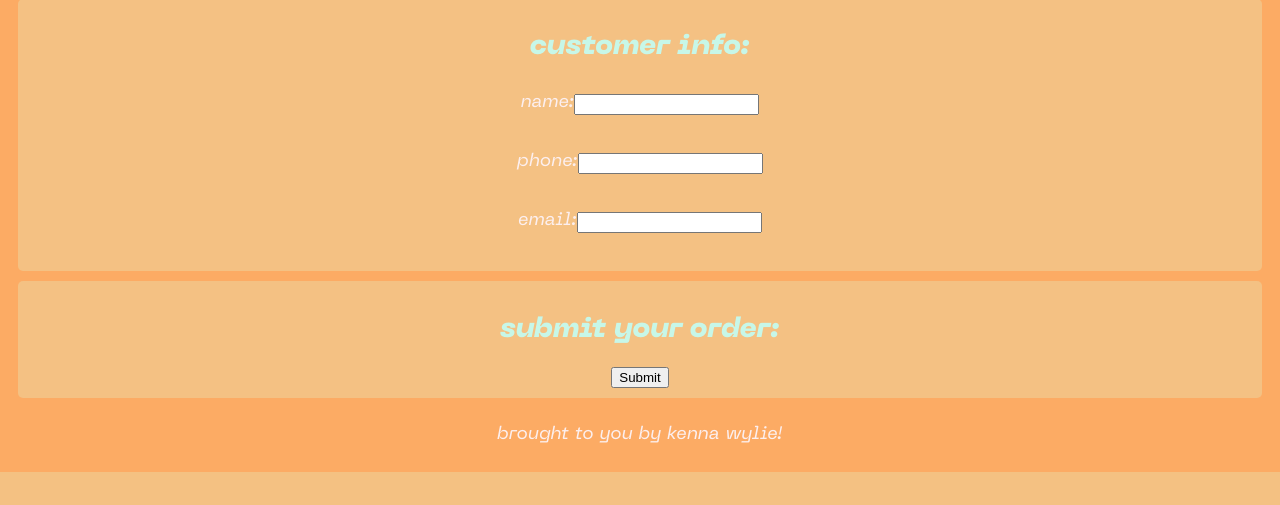
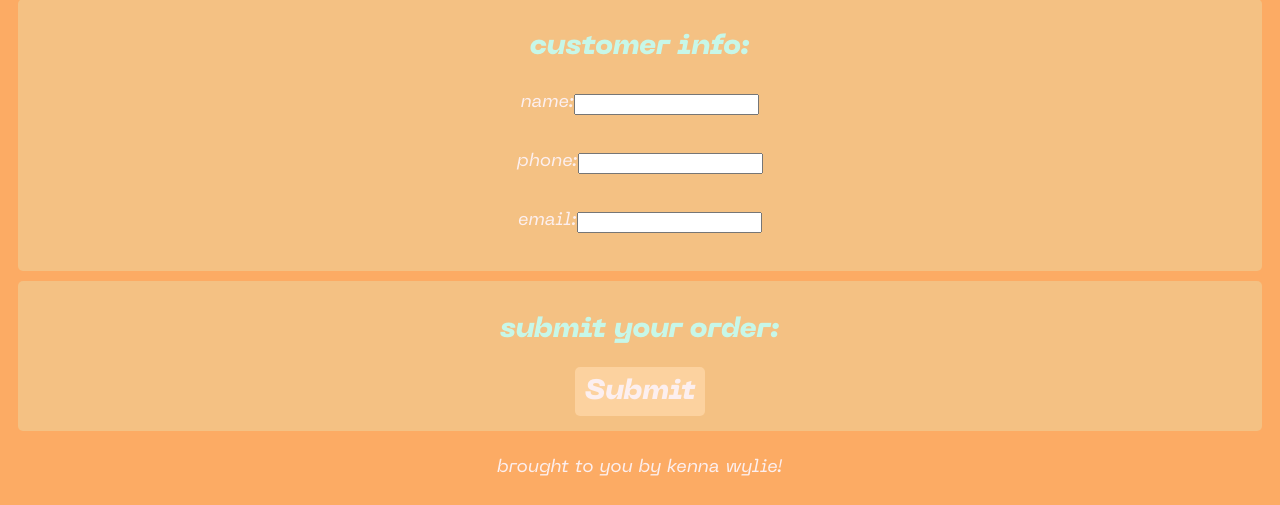
Before and after one commit to kennajw/cs412-django, a Django app: page /restaurant/order in a window 1280 px wide. Shown: the part 1029-1534 px from the top of the page. Before the commit the page ends 1501 px from the top, so only its background shows below. Run offline with Django 4.2, Linux system fonts and the light colour scheme.

Commit message:
added some comments

```diff
--- a/restaurant/templates/restaurant/base.html
+++ b/restaurant/templates/restaurant/base.html
@@ -12,6 +12,7 @@
             <h1 class="maintitle">punjab palace</h1>
         </div>
 
+        <!-- nav bar -->
         <nav>
             <ul class="nav">
                 <li><a href="{% url 'main' %}">main page</a></li>
--- a/restaurant/templates/restaurant/main.html
+++ b/restaurant/templates/restaurant/main.html
@@ -8,11 +8,13 @@
  <div>
     <h1>welcome!</h1>
 
+    <!-- punjab palace image -->
     <div class="img-container">
         <img src="/static/images/punjab-palace.jpg" alt="punjab palace storefront">
     </div>
 
     <div class="row">
+        <!-- hours -->
         <div class="form">
             <h2>hours:</h2>
             <ul class="hours">
@@ -21,10 +23,12 @@
                 <li>Sun: 11AM-10:45PM</li>
             </ul>
         </div>
+        <!-- location -->
         <div class="form">
             <h2>location:</h2>
             <p>109 Brighton Ave, Boston, MA 02134</p>
         </div>
+        <!-- about -->
         <div class="form">
             <h2>about:</h2>
             <p>Classic North Indian meals with spicy options in a spare space with a screen for Bollywood films.</p>
--- a/restaurant/templates/restaurant/order.html
+++ b/restaurant/templates/restaurant/order.html
@@ -12,10 +12,13 @@
         <!-- the CSRF token is a security measure to verify that the web app only
          accepts a form that was authentically generated by this app. -->
         {% csrf_token %}
+
+        <!-- order form -->
         <div class="form">
             <h2>select your items:</h2>
             <div>
                 <p><input type="checkbox" name="order" value="chicken tikka masala" onclick="">chicken tikka masala ($13)</p>
+                <!-- additional options for tikka masala -->
                 <ul>
                     <li>
                         <p><input type="radio" name="order" value="-mild">mild</p>
@@ -33,16 +36,19 @@
             </div>
         </div>
 
+        <!-- daily special -->
         <div class="form">
             <h2>special:</h2>
             <p><input type="checkbox" name="order" value="{{special}}">{{special}}</p>
         </div>
 
+        <!-- text area for any additional instructions -->
         <div class="form">
             <h2>special instructions:</h2>
             <textarea name="" id="" rows="5" cols="50"></textarea>
         </div>
 
+        <!-- customer info -->
         <div class="form">
             <h2>customer info:</h2>
             <p>name:  <input type="text" name="name" required="required"></p>
@@ -50,10 +56,11 @@
             <p>email:  <input type="text" name="email" required="required"></p>
         </div>
 
+        <!-- submit -->
         <div class="form">
             <h2>submit your order:</h2>
             <div class="button_wrapper">
-                <input type="submit">
+                <input type="submit" class="submit_button">
             </div>
         </div>
      </form>
--- a/static/restaurantstyles.css
+++ b/static/restaurantstyles.css
@@ -1,3 +1,4 @@
+/* styles for restaurant web page */
 @font-face {
     font-family: Neue-Machina;
     src: url(fonts/PPNeueMachina-InktrapRegularItalic.otf);
@@ -21,10 +22,15 @@ body {
     font-family: 'Neue-Machina-Bold';
     text-align: center;
 }
-.check {
-    display: flex;
-    flex-direction: column;
-    max-width: max-content;
+.submit_button {
+    font-size: 28px;
+    background-color: #FCD29F;
+    color: #FCEFEF;
+    padding: 10px;
+    margin-bottom: 5px;
+    border: none;
+    border-radius: 5px;
+    font-family: 'Neue-Machina-Bold';
 }
 .button_wrapper {
     display: flex;
```
Also changed, not shown: restaurant/templates/restaurant/confirmation.html (+5 -2 lines), restaurant/views.py (+4 -10 lines).
